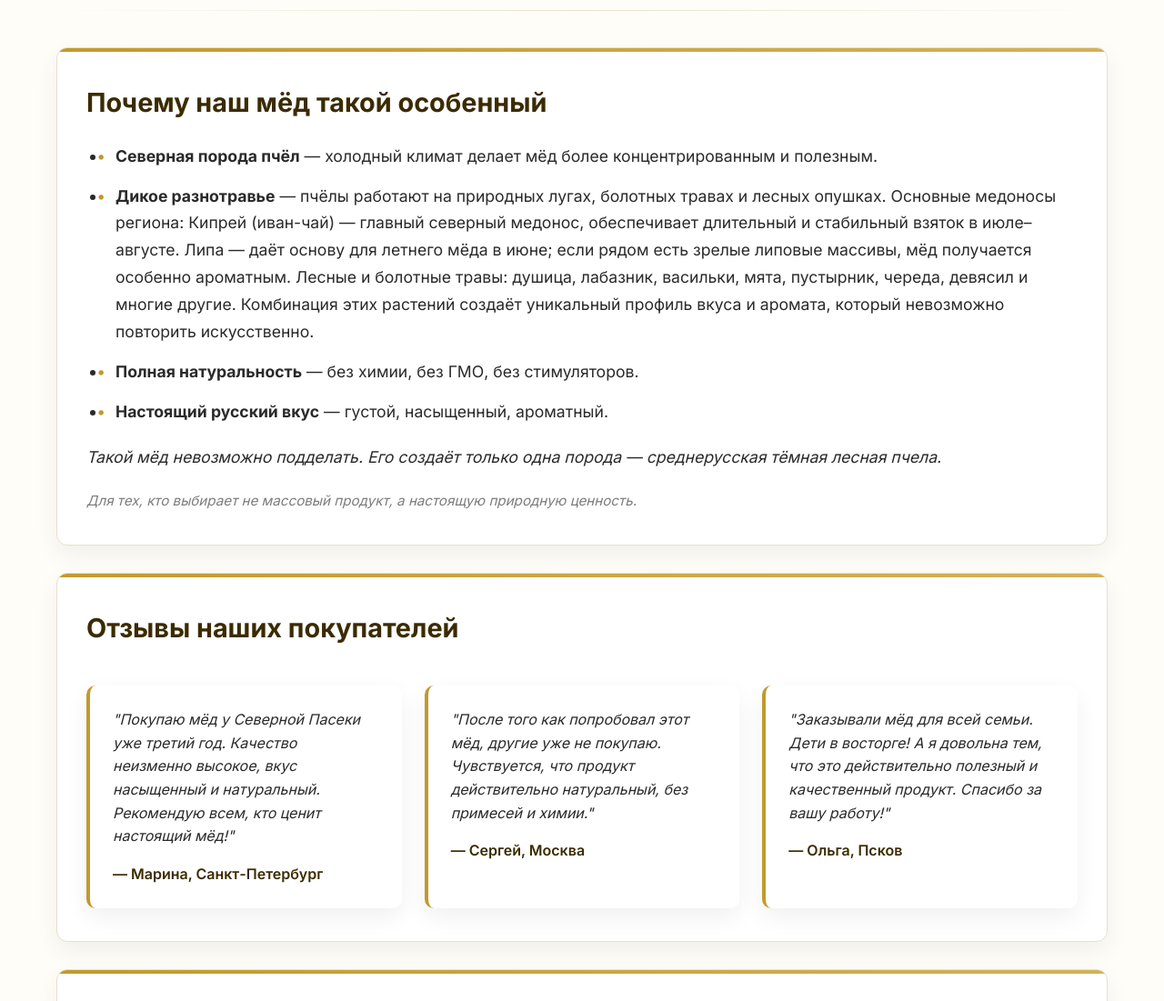
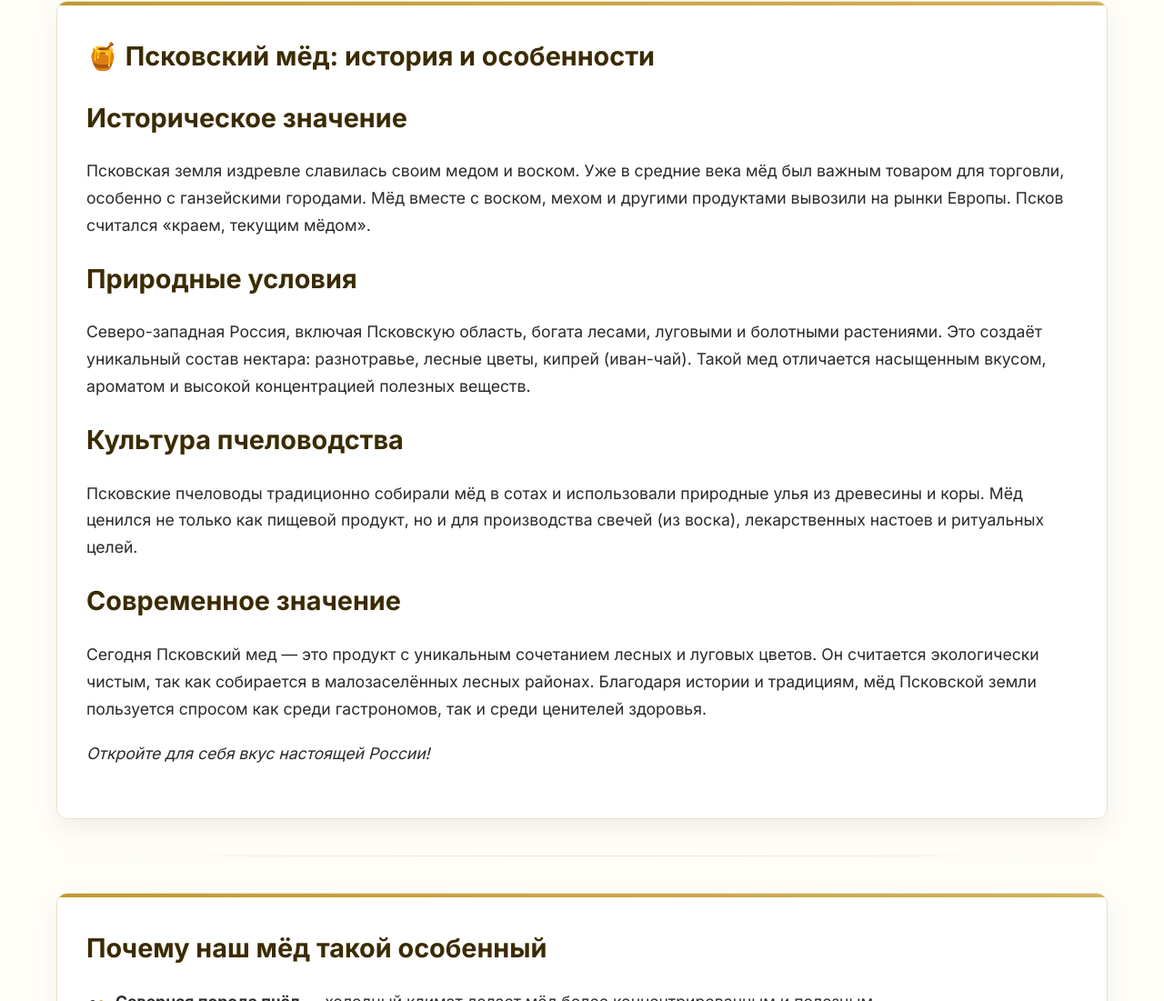
Before and after one commit to SergeyReizman/Bee_Farm, a plain HTML site: page index.html in a window 1280 px wide. Shown: the part 1161-2262 px from the top of the page at 91% size. Drawn offline with Linux system fonts and the light colour scheme.

Commit message:
Pskov Honey v001

```diff
--- a/index.html
+++ b/index.html
@@ -659,6 +659,45 @@
             <p class="meta">Натурально • Без ГМО • Без химии</p>
         </div>
 
+        <!-- НОВАЯ КАРТОЧКА - Псковский мед -->
+        <div class="card">
+            <h2>🍯 Псковский мёд: история и особенности</h2>
+
+            <h3>Историческое значение</h3>
+            <p class="lead">
+                Псковская земля издревле славилась своим медом и воском. Уже в средние века мёд был важным товаром для
+                торговли, особенно с ганзейскими городами.
+                Мёд вместе с воском, мехом и другими продуктами вывозили на рынки Европы. Псков считался «краем, текущим
+                мёдом».
+            </p>
+
+            <h3>Природные условия</h3>
+            <p class="lead">
+                Северо-западная Россия, включая Псковскую область, богата лесами, луговыми и болотными растениями.
+                Это создаёт уникальный состав нектара: разнотравье, лесные цветы, кипрей (иван-чай).
+                Такой мед отличается насыщенным вкусом, ароматом и высокой концентрацией полезных веществ.
+            </p>
+
+            <h3>Культура пчеловодства</h3>
+            <p class="lead">
+                Псковские пчеловоды традиционно собирали мёд в сотах и использовали природные улья из древесины и коры.
+                Мёд ценился не только как пищевой продукт, но и для производства свечей (из воска), лекарственных
+                настоев и ритуальных целей.
+            </p>
+
+            <h3>Современное значение</h3>
+            <p class="lead">
+                Сегодня Псковский мед — это продукт с уникальным сочетанием лесных и луговых цветов.
+                Он считается экологически чистым, так как собирается в малозаселённых лесных районах.
+                Благодаря истории и традициям, мёд Псковской земли пользуется спросом как среди гастрономов, так и среди
+                ценителей здоровья.
+            </p>
+
+            <p class="lead" style="font-style: italic; margin-top: 20px;">
+                Откройте для себя вкус настоящей России!
+            </p>
+        </div>
+
         <div class="section-divider"></div>
 
         <!-- CARD 2 -->
```
